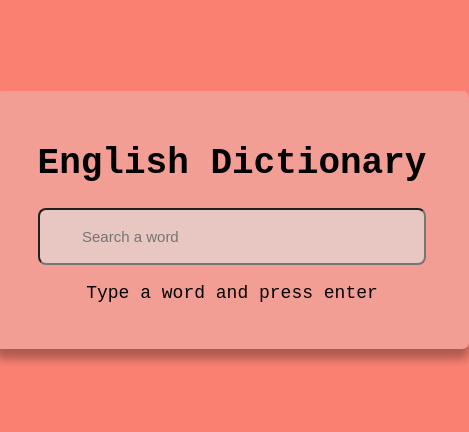
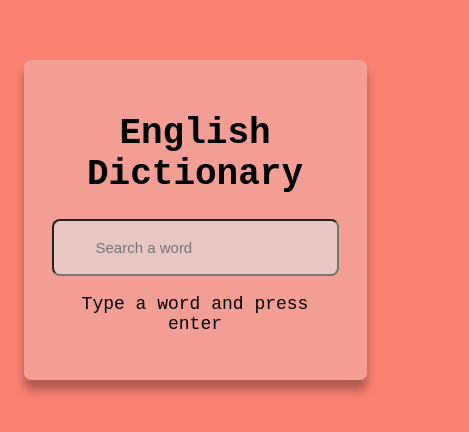
Before and after one commit to tanmoyPaul12/Eng-dictionary, a plain HTML site: page index.html in a window 390 px wide. Shown: the part 202-634 px from the top of the page, 469 px wide, since content can reach past the window. Drawn offline with Linux system fonts and the light colour scheme.

Commit message:
media query added

```diff
--- a/style.css
+++ b/style.css
@@ -3,8 +3,9 @@ body{
     padding: 0;
     background-color:salmon;
     height: 100vh;
-    display: grid;
-    place-items: center;
+    display: flex;
+    justify-content:center;
+    align-items: center;
     font-family: 'Courier New', Courier, monospace;
 }
 
@@ -13,8 +14,8 @@ body{
     padding: 28px;
     border-radius: 7px;
     box-shadow: 0 10px 10px rgba(0,0,0,0.3);
+    margin: 10px;
     width: 90%;
-    margin: 10px;
     max-width: 450px;
     text-align: center;
     font-size: 18px;
@@ -31,3 +32,12 @@ input{
 .meaning-container{
     display: none;
 }
+@media screen and (max-width:550px) {
+    .container{
+        max-width: min-content;
+        width: min-content;
+    }
+    input{
+        max-width: min-content;
+    }
+}
```
